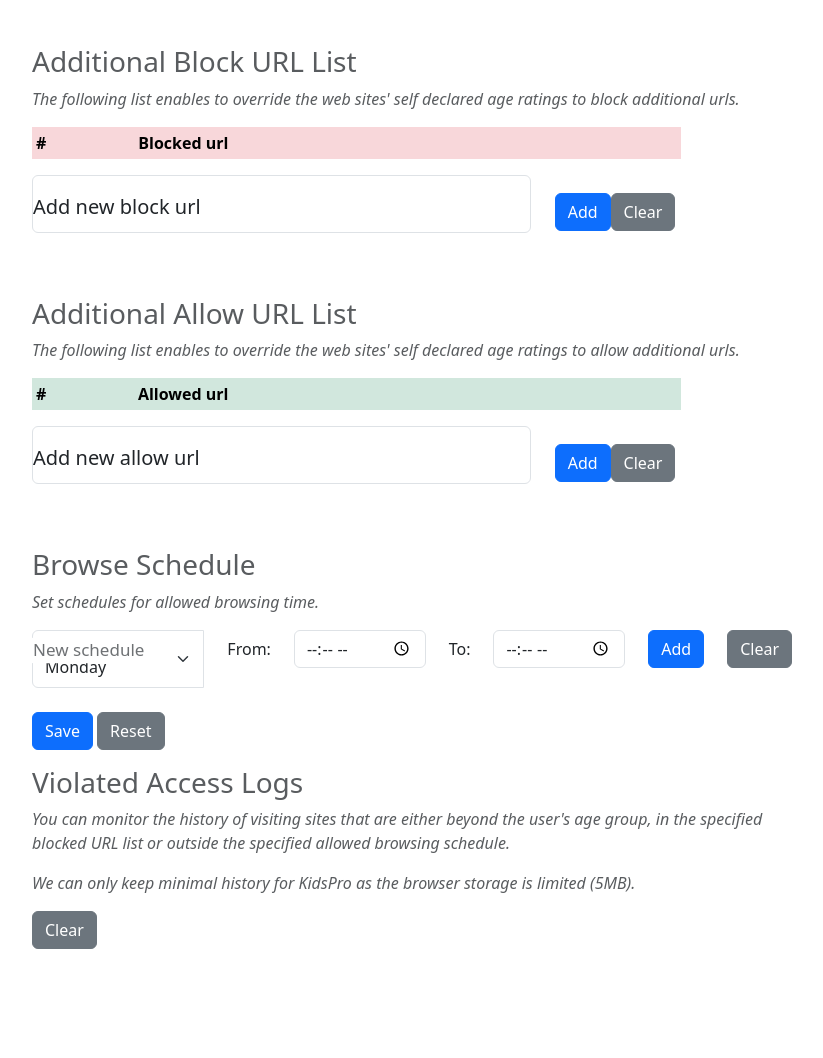
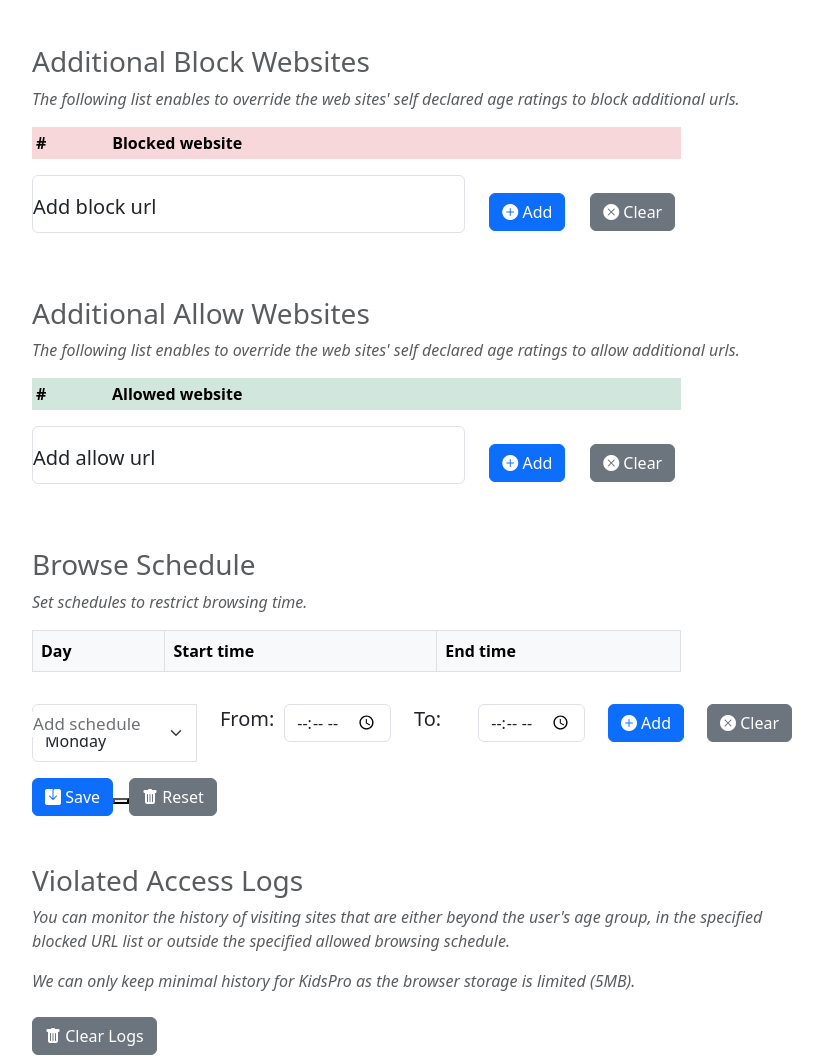
Before and after one commit to jdaws9499/kidspro-npm, a website built with webpack: page public/options.html in a window 1280 px wide. Shown: the part 520-1578 px from the top of the page, without its empty margins (216-1039 px from the left). Before the commit the page ends 1493 px from the top, so only its background shows below. Built offline with nearby package versions, Linux system fonts and the light colour scheme; files whose address does not match are found by name.

Commit message:
Used bootstrap icons and update settings page

```diff
--- a/package.json
+++ b/package.json
@@ -25,6 +25,7 @@
     "asn1js": "^3.0.5",
     "bcryptjs": "^2.4.3",
     "bootstrap": "^5.3.1",
+    "bootstrap-icons": "^1.11.1",
     "node-cache": "^5.1.2",
     "pkijs": "^3.0.14"
   }
--- a/public/options.html
+++ b/public/options.html
@@ -9,6 +9,7 @@
     <link rel="shortcut icon" href="icons/abc_icon.ico">
     <link rel="stylesheet" href="./options.css" />
     <link href="https://cdn.jsdelivr.net/npm/bootstrap@5.3.0/dist/css/bootstrap.min.css" rel="stylesheet" />
+    <link rel="stylesheet" href="https://cdn.jsdelivr.net/npm/bootstrap-icons@1.11.1/font/bootstrap-icons.css">
 </head>
 
 <body>
@@ -87,7 +88,7 @@
 
                 <article class="my-5" id="urllist">
                     <!--<fieldset class="kidspro-fieldset mt-3"-->
-                    <h3 class="text-body-secondary">Additional Block URL List</h3>
+                    <h3 class="text-body-secondary">Additional Block Websites</h3>
                     <p class="text-body-secondary"><em>The following list enables to override the web sites' self
                             declared
                             age
@@ -103,7 +104,7 @@
                                 <thead>
                                     <tr>
                                         <th>#</th>
-                                        <th>Blocked url</th>
+                                        <th>Blocked website</th>
                                     </tr>
                                 </thead>
                                 <tbody id="displayBlocked">
@@ -112,18 +113,22 @@
                             </table>
                         </div>
                         <div class="row">
-                            <div class="form-floating mb-3 col-md">
-                                <input type="url" id="newBlockItem" name="newBlockItem" placeholder="https://www.example.com" pattern="https://.*"
-                                    class="form-control" />
-                                <label for="newBlockItem" class="lead">Add new block url</label>
+                            <div class="form-floating mb-3 col-md-7">
+                                <input type="url" id="newBlockItem" name="newBlockItem"
+                                    placeholder="https://www.example.com" pattern="https://.*" class="form-control" />
+                                <label for="newBlockItem" class="lead">Add block url</label>
                             </div>
-                            <div class="col-md-4 d-flex align-items-center">
-                                <input type="button" id="addBlock" value="Add" class="btn btn-primary" />
-                                <input type="button" id="clearBlockItems" value="Clear" class="btn btn-secondary" />
+                            <div class="col-md-5 d-flex align-items-center">
+                                <div class="col-sm-4">
+                                    <button type="add" id="addBlock" class="btn btn-primary"><i class="bi bi-plus-circle-fill"></i> Add</button>
+                                </div>
+                                <div class="col-sm-4">
+                                    <button type="clear" id="clearBlockItems" class="btn btn-secondary"><i class="bi bi-x-circle-fill"></i> Clear</button>
+                                </div>
                             </div>
                         </div>
                     </div>
-                    <h3 class="text-body-secondary">Additional Allow URL List</h3>
+                    <h3 class="text-body-secondary">Additional Allow Websites</h3>
                     <p class="text-body-secondary"><em>The following list enables to override the web sites' self
                             declared
                             age
@@ -136,7 +141,7 @@
                                 <thead>
                                     <tr>
                                         <th>#</th>
-                                        <th>Allowed url</th>
+                                        <th>Allowed website</th>
                                     </tr>
                                 </thead>
                                 <tbody id="displayAllowed">
@@ -145,14 +150,18 @@
                             </table>
                         </div>
                         <div class="row">
-                            <div class="form-floating mb-3 col-md">
-                                <input type="url" id="newAllowItem" name="newAllowItem" placeholder="https://www.example.com"
-                                    pattern="https://.*" class="form-control"/>
-                                <label for="newAllowItem" class="lead">Add new allow url</label>
+                            <div class="form-floating mb-3 col-md-7">
+                                <input type="url" id="newAllowItem" name="newAllowItem"
+                                    placeholder="https://www.example.com" pattern="https://.*" class="form-control" />
+                                <label for="newAllowItem" class="lead">Add allow url</label>
                             </div>
-                            <div class="col-md-4 d-flex align-items-center">
-                                <input type="button" id="addAllow" value="Add" class="btn btn-primary" />
-                                <input type="button" id="clearAllowItems" value="Clear" class="btn btn-secondary" />
+                            <div class="col-md-5 d-flex align-items-center">
+                                <div class="col-sm-4">
+                                    <button type="add" id="addAllow" class="btn btn-primary"><i class="bi bi-plus-circle-fill"></i> Add</button>
+                                </div>
+                                <div class="col-sm-4">
+                                    <button type="clear" id="clearAllowItems" class="btn btn-secondary"><i class="bi bi-x-circle-fill"></i> Clear</button>
+                                </div>
                             </div>
                         </div>
                     </div>
@@ -170,93 +179,68 @@
                 <article class="my-3" id="schedule">
 
                     <h3 class="text-body-secondary">Browse Schedule</h3>
-                    <p class="text-body-secondary"><em>Set schedules for allowed browsing time.</em>
+                    <p class="text-body-secondary"><em>Set schedules to restrict browsing time.</em>
                     </p>
+                    <div class="mt-3 mb-2 row">
+                        <div class="col-md-10">
+                            <table id="scheduleTable" class="table table-bordered">
+                                <thead class="table-light">
+                                    <tr>
+                                        <th>Day</th>
+                                        <th>Start time</th>
+                                        <th>End time</th>
+                                    </tr>
+                                </thead>
+                                <tbody id="displaySchedule" class="lead">
+                                </tbody>
+                            </table>
+                        </div>
+                    </div>
                     <div class="input-group mt-3 mb-2 row">
-                        <div class="form-floating col-md">
+                        <div class="form-floating col-sm-3">
                             <select class="form-select" id="daySelect">
-                                <option selected value="day1" >Monday</option>
+                                <option selected value="day1">Monday</option>
                                 <option value="day2">Tuesday</option>
                                 <option value="day3">Wednesday</option>
                                 <option value="day4">Thursday</option>
                                 <option value="day5">Friday</option>
                                 <option value="day6">Saturday</option>
                                 <option value="day0">Sunday</option>
-                              </select>
-                              <label for="daySelect" class="lead">New schedule</label>
+                            </select>
+                            <label for="daySelect" class="lead">Add schedule</label>
                         </div>
-                        <!--<div class="col-auto">
-                            <div class="form-check">
-                                <input class="form-check-input" type="checkbox" value="mon" id="day1">
-                                <label class="form-check-label lead" for="day1">
-                                    Monday
-                                </label>
-                            </div>
-                            <div class="form-check">
-                                <input class="form-check-input" type="checkbox" value="tues" id="day2">
-                                <label class="form-check-label" for="day2">
-                                    Tuesday
-                                </label>
-                            </div>
-                            <div class="form-check">
-                                <input class="form-check-input" type="checkbox" value="wednes" id="day3">
-                                <label class="form-check-label" for="day3">
-                                    Wednesday
-                                </label>
-                            </div>
-                            <div class="form-check">
-                                <input class="form-check-input" type="checkbox" value="thurs" id="day4">
-                                <label class="form-check-label" for="day4">
-                                    Thursday
-                                </label>
-                            </div>
-                            <div class="form-check">
-                                <input class="form-check-input" type="checkbox" value="fri" id="day5">
-                                <label class="form-check-label" for="day5">
-                                    Friday
-                                </label>
-                            </div>
-                            <div class="form-check">
-                                <input class="form-check-input" type="checkbox" value="satur" id="day6">
-                                <label class="form-check-label" for="day6">
-                                    Saturday
-                                </label>
-                            </div>
-                            <div class="form-check">
-                                <input class="form-check-input" type="checkbox" value="sun" id="day0">
-                                <label class="form-check-label" for="day0">
-                                    Sunday
-                                </label>
-                            </div>
-                        </div-->
-                        <div class="col-auto">
-                            <label for="fromTime" class="col-sm-2 col-form-label">From:</label>
+                        <div class="col-sm-1">
+                            <label for="fromTime" class="col-sm-2 lead">From:</label>
                         </div>
-                        <div class="col-auto">
+                        <div class="col-sm-2">
                             <input type="time" class="form-control" id="fromTime" />
                         </div>
-                        <div class="col-auto">
-                            <label for="toTime" class="col-sm-2 col-form-label">To:</label>
+                        <div class="col-sm-1">
+                            <label for="toTime" class="col-sm-2 lead ">To:</label>
                         </div>
-                        <div class="col-auto">
+                        <div class="col-sm-2">
                             <input type="time" class="form-control" id="toTime" />
                         </div>
                         <div class="col-auto">
-                            <input type="button" id="addSchedule" value="Add" class="btn btn-primary" />
+                            <!--<input type="button" id="addSchedule" value="Add" class="btn btn-primary"-->
+                            <button type="add" id="addSchedule" class="btn btn-primary"><i class="bi bi-plus-circle-fill"></i> Add</button>
                         </div>
                         <div class="col-auto">
-                            <input type="button" id="clearSchedules" value="Clear" class="btn btn-secondary" />
+                            <button type="clear" id="clearSchedule" class="btn btn-secondary"><i class="bi bi-x-circle-fill"></i> Clear</button>
                         </div>
+                        <output type="hidden" id="schedules" name="schedules"></output>
                     </div>
-                    <div class="input-group mb-2 row">
+                    <!--div class="input-group mb-5 row">
                         <output type="hidden" id="schedules" name="schedules"></output>
                         <div id="displaySchedule" class="col-4">
                         </div>
-                    </div>
+                    </div-->
+
                 </article>
-                <div class="action-container mt-2">
-                    <button type="submit" id="save" class="btn btn-primary">Save</button>
-                    <button type="reset" id="reset" class="btn btn-secondary">Reset</button>
+                <div class="action-container mt-2 mb-5">
+                    <button type="submit" id="save" class="btn btn-primary"><i class="bi bi-save-fill"></i> Save<button>
+                            <button type="reset" id="reset" class="btn btn-secondary"><i class="bi bi-trash-fill"></i>
+                                Reset</button>
                 </div>
             </form>
             <article class="my-3" id="schedule">
@@ -275,8 +259,9 @@
                     <div id="displayLogs" class="col-9">
                     </div>
                 </div>
-                <input type="button" id="clearLogItems" value="Clear" class="btn btn-secondary" />
-
+                <div class="action-container mt-2 mb-5">
+                    <button type="reset" id="clearLogItems" class="btn btn-secondary"><i class="bi bi-trash-fill"></i> Clear Logs</button>
+                </div>
             </article>
         </div>
     </div>
```
Also changed, not shown: src/options.js (+11 -4 lines), public/icons/trash3-fill.svg (added), 1 other file.
